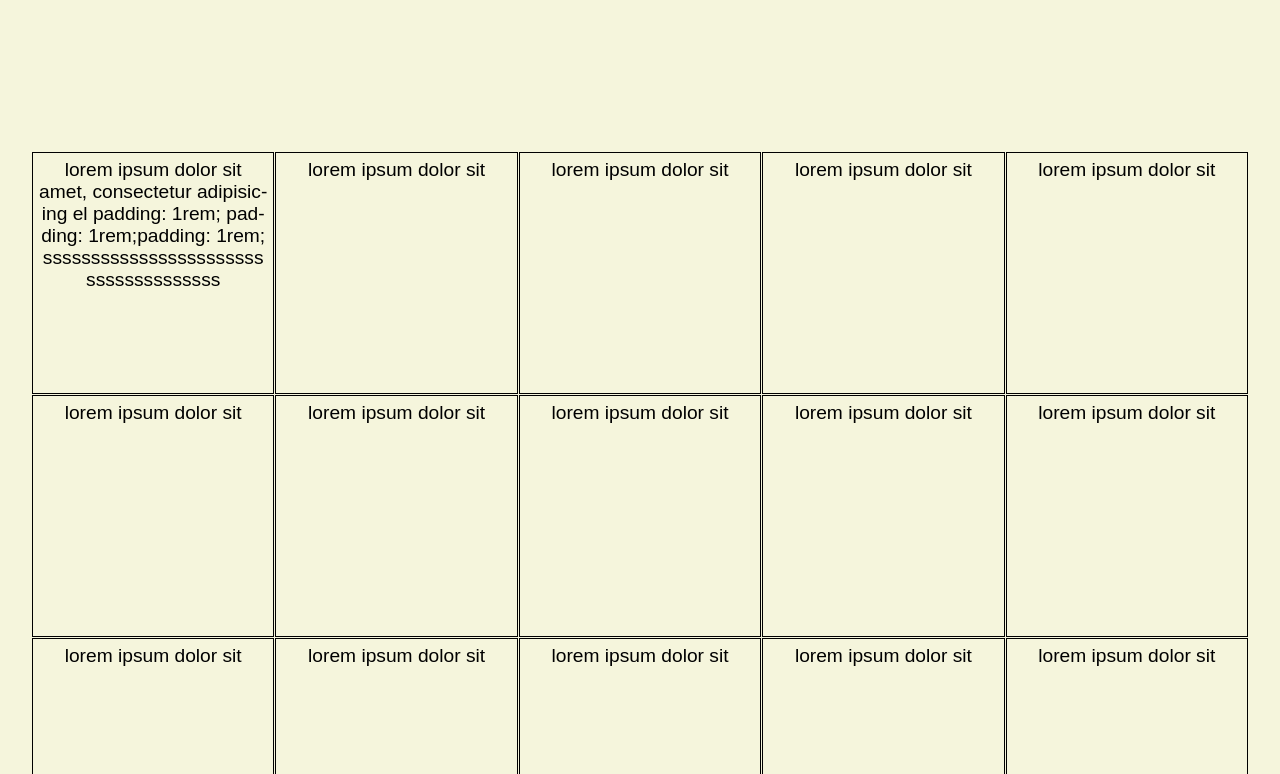
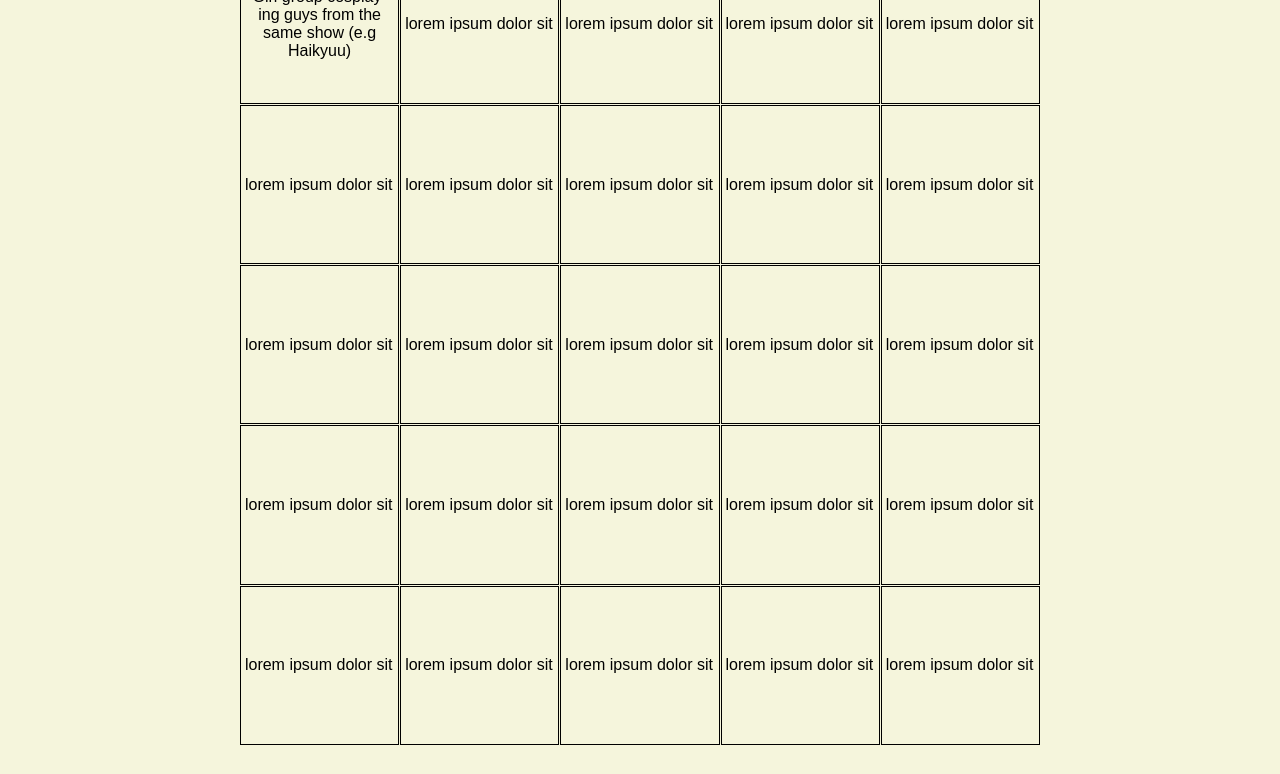
Before and after one commit to Rankarusu/ConventionBingo, a plain HTML site: page index.html in a window 1280 px wide. Shown: the part 307-1081 px from the top of the page. Drawn offline with Linux system fonts and the light colour scheme.

Commit message:
adjusted scaling and sizes

```diff
--- a/index.html
+++ b/index.html
@@ -45,8 +45,7 @@
         <input type="checkbox" />
         <div>
           <span>
-            lorem ipsum dolor sit amet, consectetur adipisicing el padding: 1rem; padding: 1rem;padding: 1rem;
-            sssssssssssssssssssssssssssssssssssss
+            Girl group cosplaying guys from the same show (e.g Haikyuu)
           </span>
         </div>
       </div>
--- a/styles.css
+++ b/styles.css
@@ -125,8 +125,8 @@ body {
 /*Sidebar*/
 
 #nav {
-  transform       : translateX(-50vw);
-  width           : 50vw;
+  transform       : translateX(-35vw);
+  width           : 30vw;
   height          : 100vh;
   background-color: #111;
   z-index         : 100;
@@ -166,13 +166,21 @@ body {
 /* content */
 
 main {
-  margin : auto;
-  padding: 60px 2rem;
-  z-index: 1;
+  margin   : auto;
+  padding  : 60px 2rem;
+  z-index  : 1;
+  max-width: 1000px;
+}
+
+@media screen and (max-width: 1080px) {
+  main {
+    padding: 60px 0.5rem;
+  }
 }
 
 .bingo-grid {
-  margin               : 10vh auto;
+  max-width            : 800px;
+  margin               : 2rem auto;
   display              : grid;
   grid-template-columns: repeat(5, 1fr);
   grid-template-rows   : repeat(5, 1fr);
@@ -199,18 +207,20 @@ main {
   display        : flex;
   justify-content: center;
   align-items    : center;
+  vertical-align : middle;
   transition     : .1s ease;
 
 }
 
 .bingo-field div span {
-  width          : 95%;
-  height         : 95%;
-  overflow-wrap  : break-word;
-  word-wrap      : break-word;
-  hyphens        : auto;
-  font-size      : 1.5vw;
-  justify-content: center;
+  width      : 95%;
+  height     : 95%;
+  display    : inline-flex;
+  align-items: center;
+  font-size  : 1rem;
+  word-wrap  : break-word;
+  hyphens    : auto;
+  /* TODO    : https://github.com/STRML/textFit */
 }
 
 .bingo-field input {
@@ -226,7 +236,6 @@ input[type=checkbox]:checked~div {
   background-color: #50bcf2;
 }
 
-
 .button-container {
   display        : flex;
   flex-direction : row;
@@ -235,7 +244,7 @@ input[type=checkbox]:checked~div {
 }
 
 .button-container h1 {
-  font-size: 8em;
+  font-size: 4em;
 }
 
 .btn {
```
Also changed, not shown: edit.html (+1 -0 lines).
